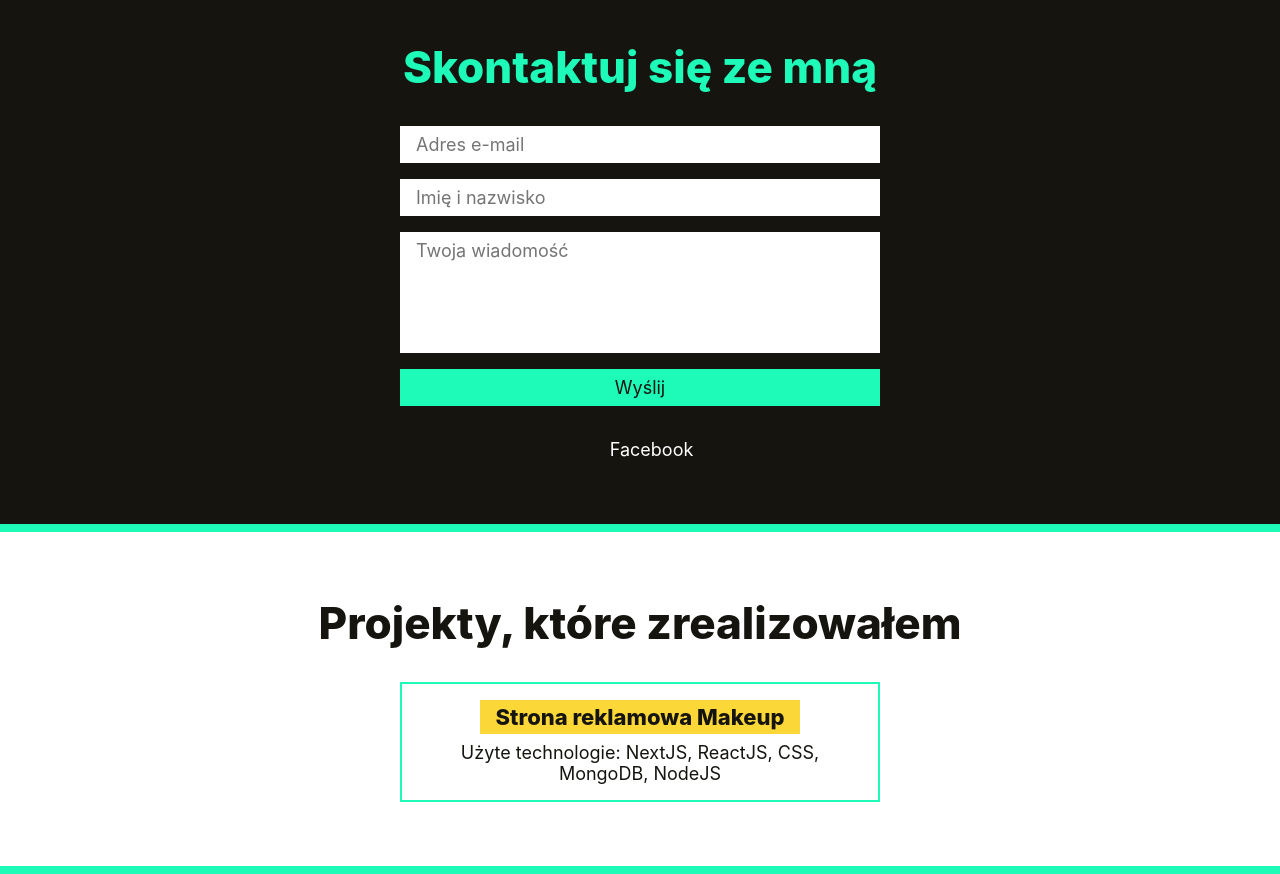
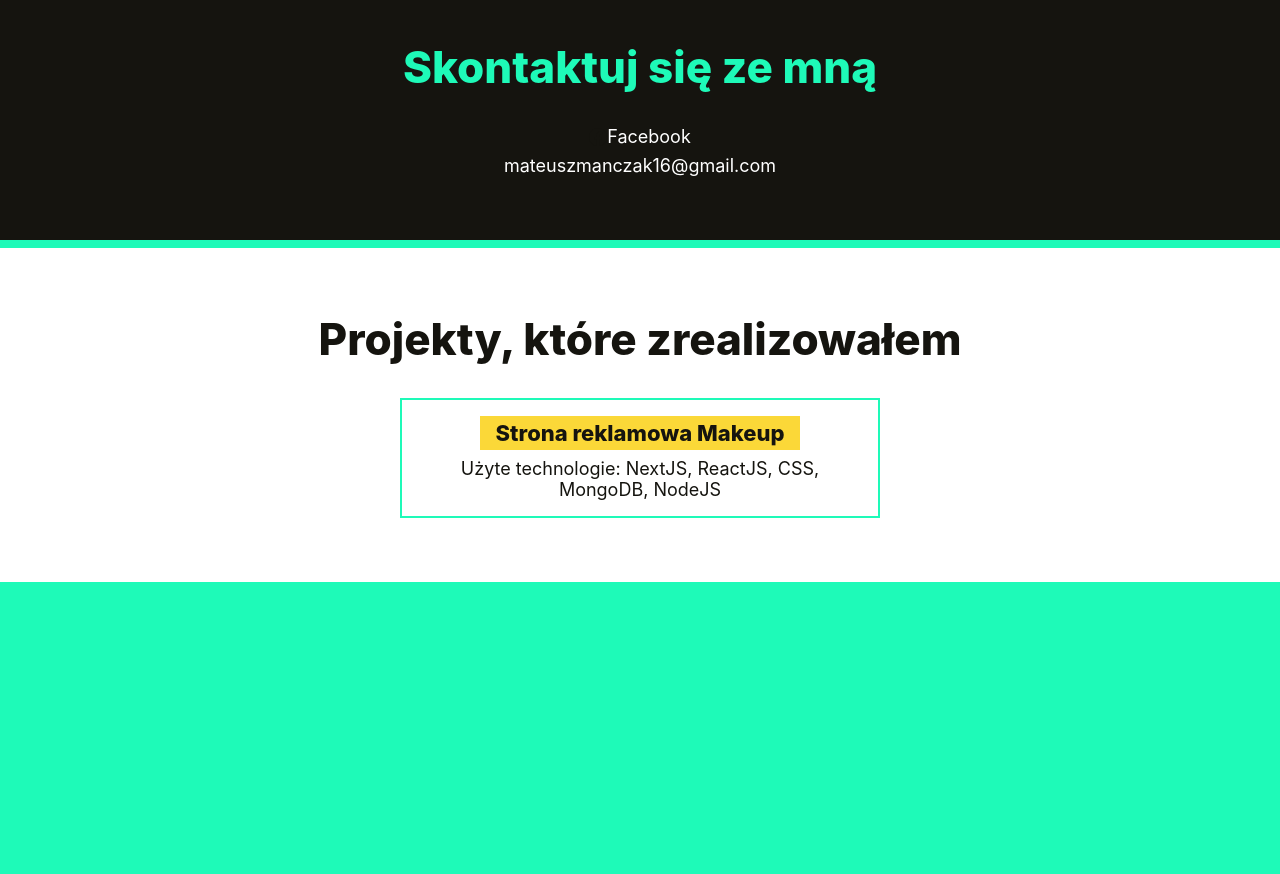
Before and after one commit to mateuszmanczak04/portfolio-mateusz-manczak, a Next.js app: page / in a window 1280 px wide. Shown: the part 2000-2874 px from the top of the page. After the commit the page ends 2590 px from the top, so only its background shows below. Built offline with nearby package versions, Linux system fonts and the light colour scheme.

Commit message:
disable contact form

```diff
--- a/app/ContactForm.module.scss
+++ b/app/ContactForm.module.scss
@@ -29,6 +29,26 @@
       display: flex;
       flex-direction: column;
       gap: 16px;
+      position: relative;
+      display: none;
+
+      &::after {
+        content: 'Formularz jeszcze nie działa. Skontaktuj się ze mną poprzez facebooka lub e-mail';
+        position: absolute;
+        left: -16px;
+        top: -16px;
+        width: 100%;
+        height: 100%;
+        background: rgba(255, 0, 0, 0.9);
+        padding: 16px;
+        z-index: 5;
+        display: flex;
+        align-items: center;
+        justify-content: center;
+        font-size: 32px;
+        color: var(--black);
+        text-shadow: var(--shadow);
+      }
 
       input,
       textarea {
@@ -60,8 +80,15 @@
     }
 
     .other {
+      display: flex;
+      flex-direction: column;
+      align-items: center;
+      gap: 8px;
+
       a {
         color: white;
+        display: flex;
+        align-items: center;
 
         svg {
           color: white;
--- a/app/ContactForm.tsx
+++ b/app/ContactForm.tsx
@@ -20,6 +20,12 @@ const ContactForm = () => {
             rel='noreferrer'>
             <BsFacebook /> Facebook
           </a>
+          <a
+            href='mailto: @mateuszmanczak16@gmail.com'
+            target='_blank'
+            rel='noreferrer'>
+            mateuszmanczak16@gmail.com
+          </a>
         </div>
       </div>
     </section>
--- a/package.json
+++ b/package.json
@@ -15,6 +15,7 @@
     "eslint": "8.30.0",
     "eslint-config-next": "13.0.7",
     "next": "13.0.7",
+    "nodemailer": "^6.8.0",
     "react": "18.2.0",
     "react-dom": "18.2.0",
     "react-icons": "^4.7.1",
```
Also changed, not shown: 1 other file (tests, documents, lock files or other folders).
